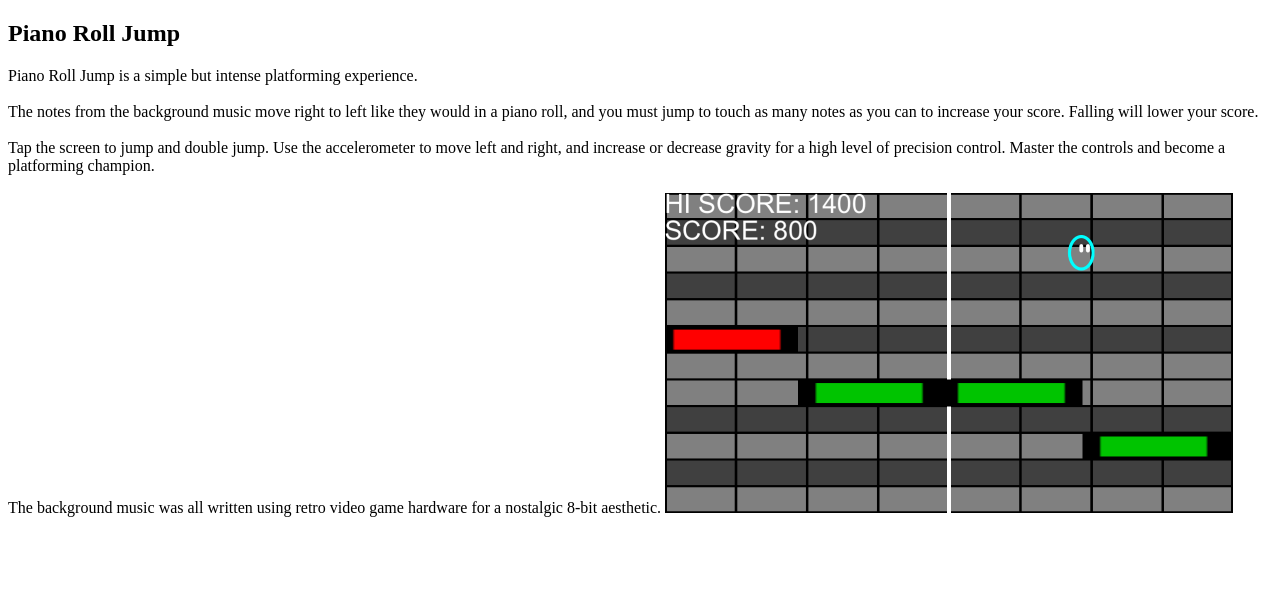
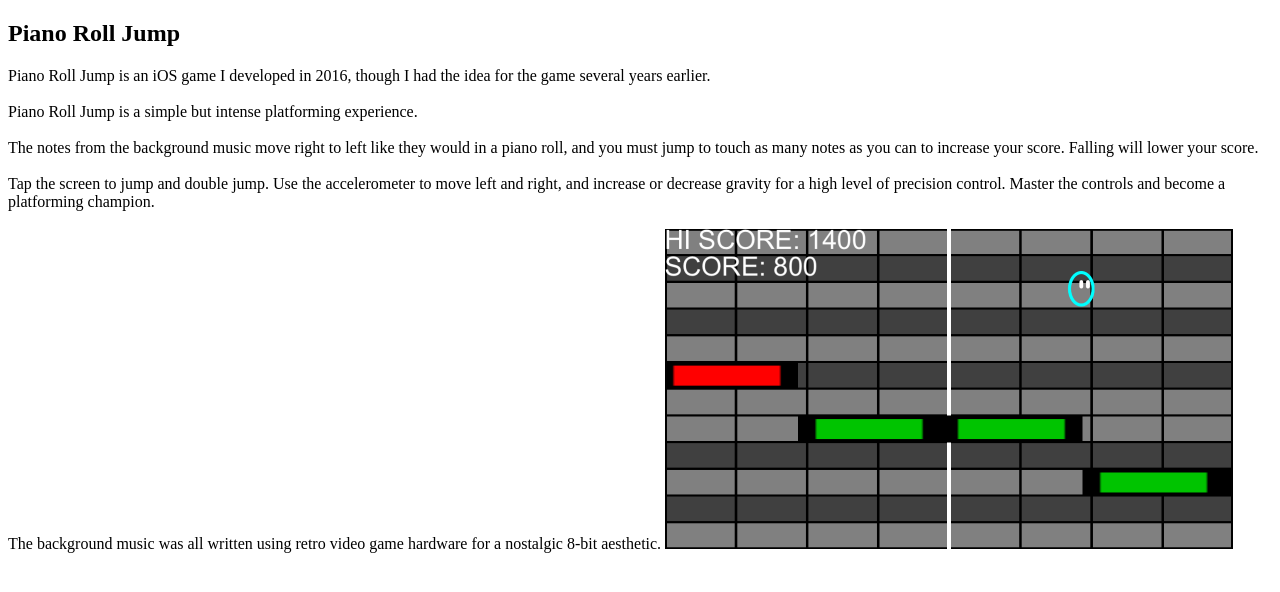
Before and after one commit to nikolawhallon/nikolawhallon.com, a plain HTML site: page software/pianorolljump.html in a window 1280 px wide. Drawn offline with Linux system fonts and the light colour scheme.

Commit message:
added a line in the description for Piano Roll Jump

```diff
--- a/software/pianorolljump.html
+++ b/software/pianorolljump.html
@@ -4,6 +4,10 @@
 
 <h2>Piano Roll Jump</h2>
 
+Piano Roll Jump is an iOS game I developed in 2016, though I had the
+idea for the game several years earlier.
+<br>
+<br>
 Piano Roll Jump is a simple but intense platforming experience.
 <br>
 <br>
```
